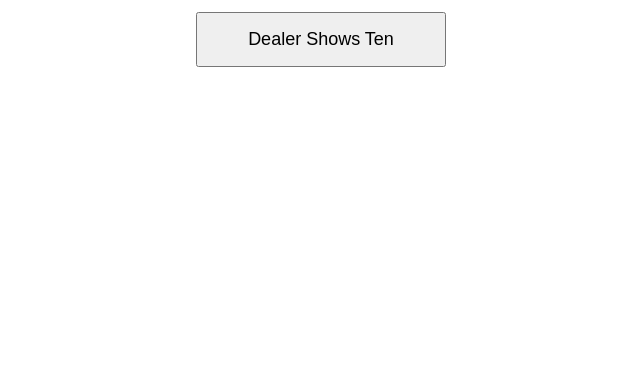
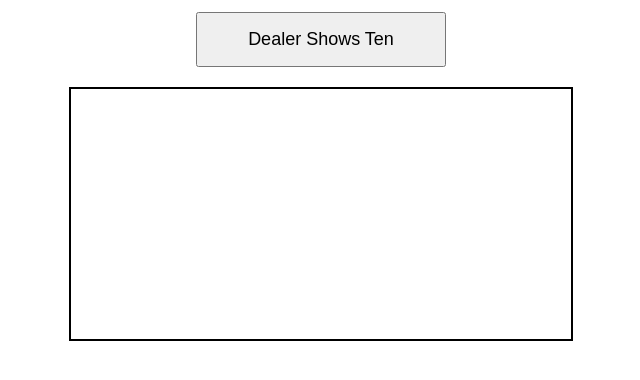
Before and after one commit to fruitpunchari/blackjack-checker, a plain HTML site: page index.html in a window 1280 px wide. Shown: the part 176-556 px from the top of the page, without its empty margins (319-959 px from the left). Drawn offline with Linux system fonts and the light colour scheme.

Commit message:
Update style.css

```diff
--- a/style.css
+++ b/style.css
@@ -19,3 +19,11 @@ button {
 #resultText {
     font-size: 48px;
 }
+
+#video {
+    width: 90vw;
+    max-width: 500px;
+    border: 2px solid black;
+    margin: 20px auto;
+    display: block;
+}
```
